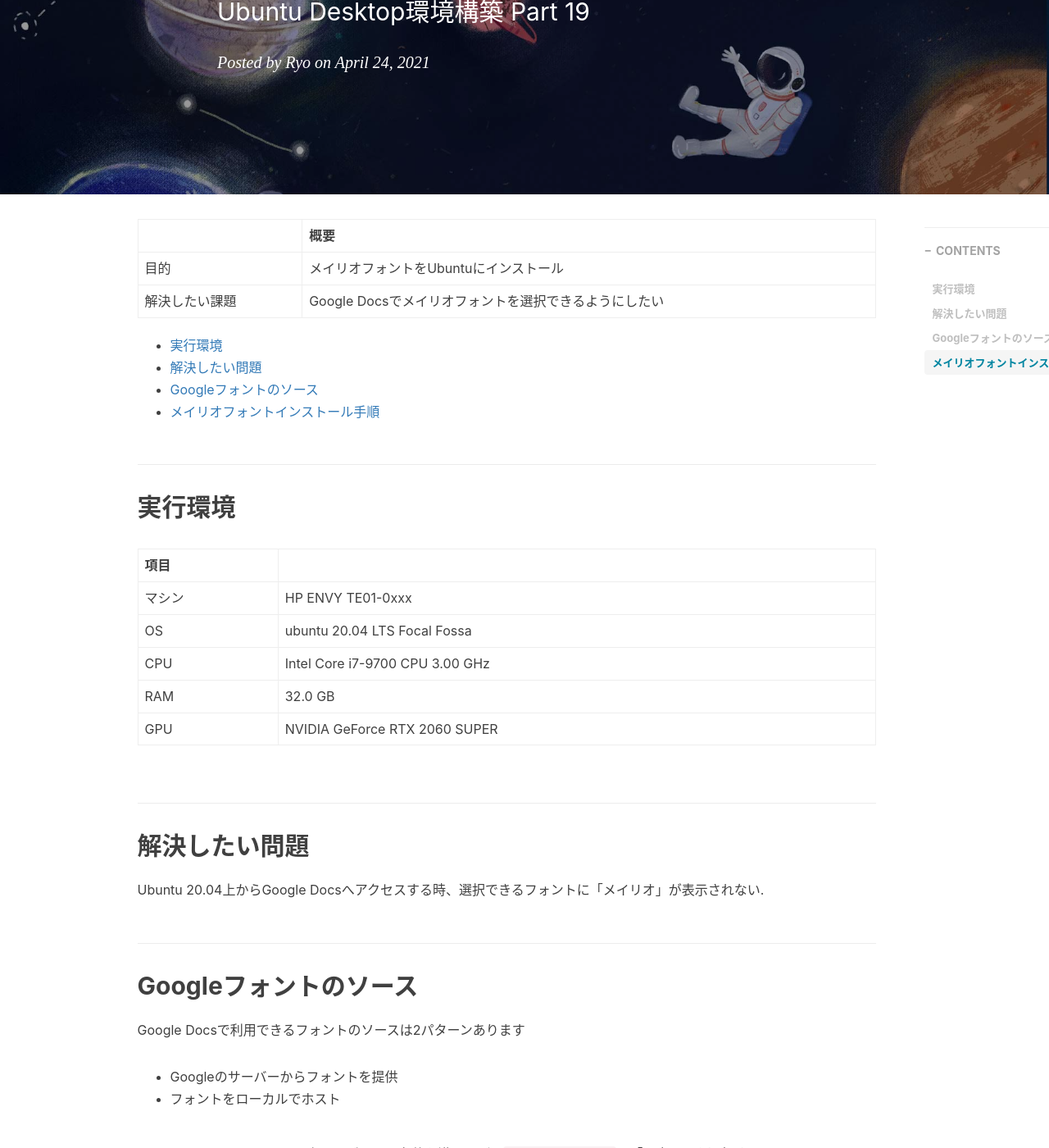
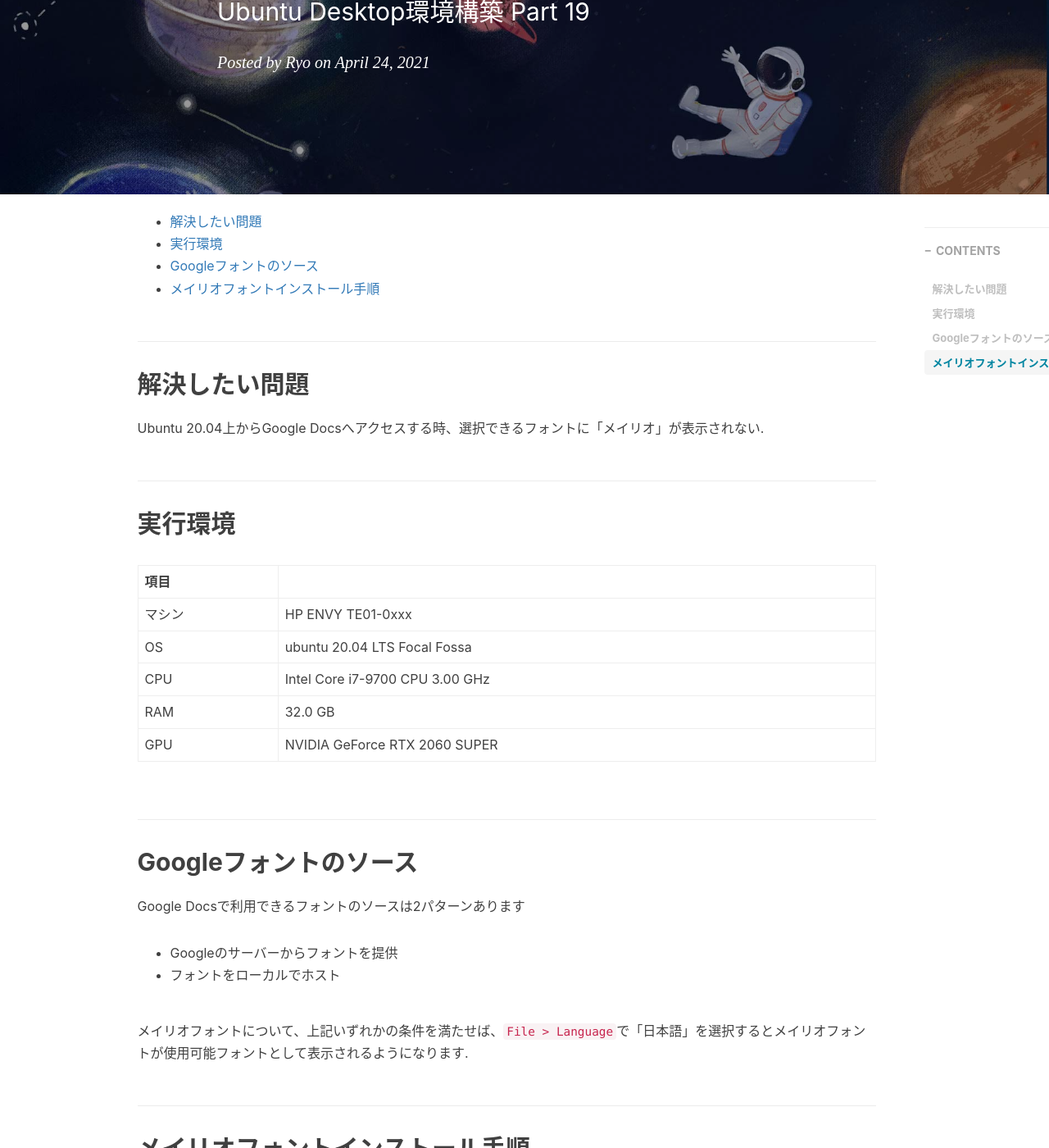
Before and after one commit to RyoNakagami/RyoNakagami.github.io, a Jekyll site: the page built from _posts/2021-04-24-ubuntu-fonts-meiryo-setting.md, in a window 1280 px wide and 1400 px high, scrolled down 346 px. Shown: the whole window at 82% size. Built offline with Jekyll 4.4.1, drawn with Linux system fonts in a browser that asks for light colours; nearby versions of some CDN libraries; comment, search, counter and statistics services are not loaded.

Commit message:
FIX POST 20210424

```diff
--- a/_posts/2021-04-24-ubuntu-fonts-meiryo-setting.md
+++ b/_posts/2021-04-24-ubuntu-fonts-meiryo-setting.md
@@ -23,20 +23,21 @@ tags:
   gtag('config', 'G-LVL413SV09');
 </script>
 
-||概要|
-|---|---|
-|目的|メイリオフォントをUbuntuにインストール|
-|解決したい課題|Google Docsでメイリオフォントを選択できるようにしたい|
 
 <!-- START doctoc generated TOC please keep comment here to allow auto update -->
 <!-- DON'T EDIT THIS SECTION, INSTEAD RE-RUN doctoc TO UPDATE -->
 
+
+- [解決したい問題](#%E8%A7%A3%E6%B1%BA%E3%81%97%E3%81%9F%E3%81%84%E5%95%8F%E9%A1%8C)
 - [実行環境](#%E5%AE%9F%E8%A1%8C%E7%92%B0%E5%A2%83)
-- [解決したい問題](#%E8%A7%A3%E6%B1%BA%E3%81%97%E3%81%9F%E3%81%84%E5%95%8F%E9%A1%8C)
 - [Googleフォントのソース](#google%E3%83%95%E3%82%A9%E3%83%B3%E3%83%88%E3%81%AE%E3%82%BD%E3%83%BC%E3%82%B9)
 - [メイリオフォントインストール手順](#%E3%83%A1%E3%82%A4%E3%83%AA%E3%82%AA%E3%83%95%E3%82%A9%E3%83%B3%E3%83%88%E3%82%A4%E3%83%B3%E3%82%B9%E3%83%88%E3%83%BC%E3%83%AB%E6%89%8B%E9%A0%86)
 
 <!-- END doctoc generated TOC please keep comment here to allow auto update -->
+
+## 解決したい問題
+
+Ubuntu 20.04上からGoogle Docsへアクセスする時、選択できるフォントに「メイリオ」が表示されない.
 
 ## 実行環境
 
@@ -48,9 +49,6 @@ tags:
 |RAM| 	32.0 GB|
 |GPU| 	NVIDIA GeForce RTX 2060 SUPER|
 
-## 解決したい問題
-
-Ubuntu 20.04上からGoogle Docsへアクセスする時、選択できるフォントに「メイリオ」が表示されない.
 
 ## Googleフォントのソース
 
```
